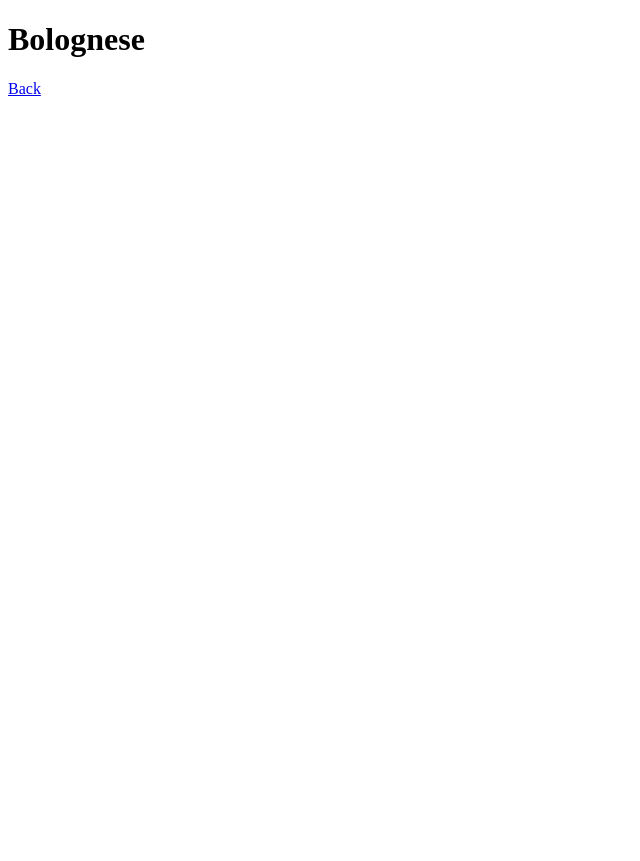
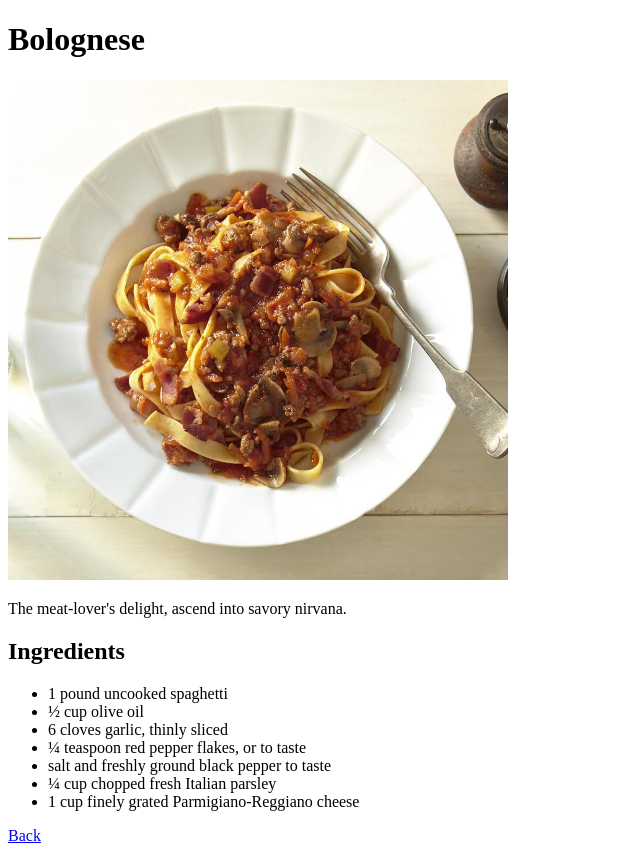
Before and after one commit to HunterofClouds/odin-recipes, a plain HTML site: page recipes/bolognese.html in a window 1280 px wide. Shown: the whole page, without its empty margins (0-640 px from the left). Before the commit the page ends 800 px from the top, so only its background shows below. Drawn offline with Linux system fonts and the light colour scheme.

Commit message:
Add imgs descs for index,alio,bolog,carb

```diff
--- a/recipes/bolognese.html
+++ b/recipes/bolognese.html
@@ -7,7 +7,23 @@
 </head>
 <body>
   <h1>Bolognese</h1>
+    <img src="bolognese.jpg" width="500">
+  <p>
+  The meat-lover's delight, ascend into savory nirvana.
+  </p>
+  <p>
+    <h2>Ingredients</h2>
+      <ul>
+        <li>1 pound uncooked spaghetti</li>
+        <li>½ cup olive oil</li>
+        <li>6 cloves garlic, thinly sliced</li>
+        <li>¼ teaspoon red pepper flakes, or to taste</li>
+        <li>salt and freshly ground black pepper to taste</li>
+        <li>¼ cup chopped fresh Italian parsley</li>
+        <li>1 cup finely grated Parmigiano-Reggiano cheese</li>
+      </ul>
 
+  </p>
   <p>
     <a href="../index.html">Back</a>
   </p>
```
Also changed, not shown: index.html (+4 -1 lines), recipes/carbonara.html (+16 -0 lines), recipes/bolognese.jpg (added), recipes/carbonara.jpg (added), 1 other file.
